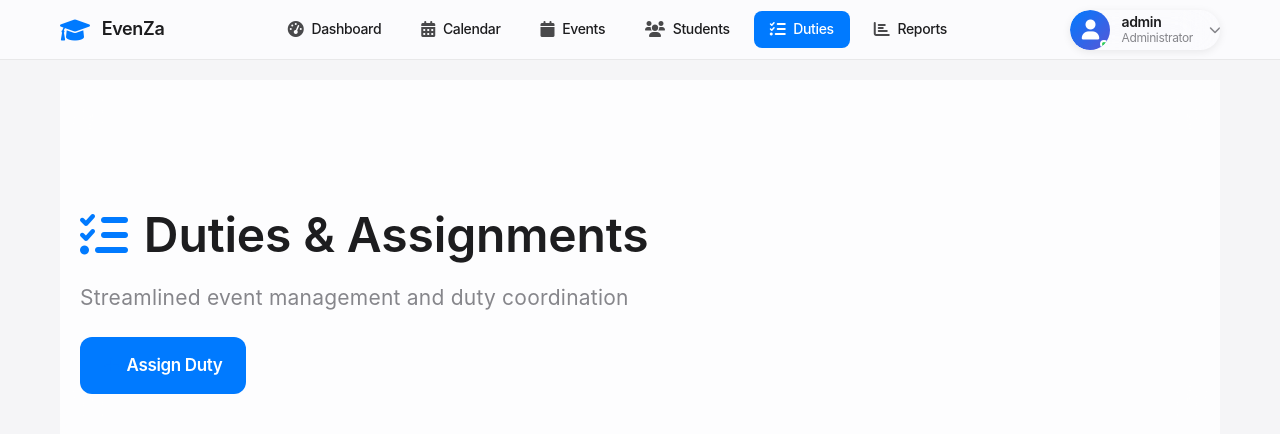
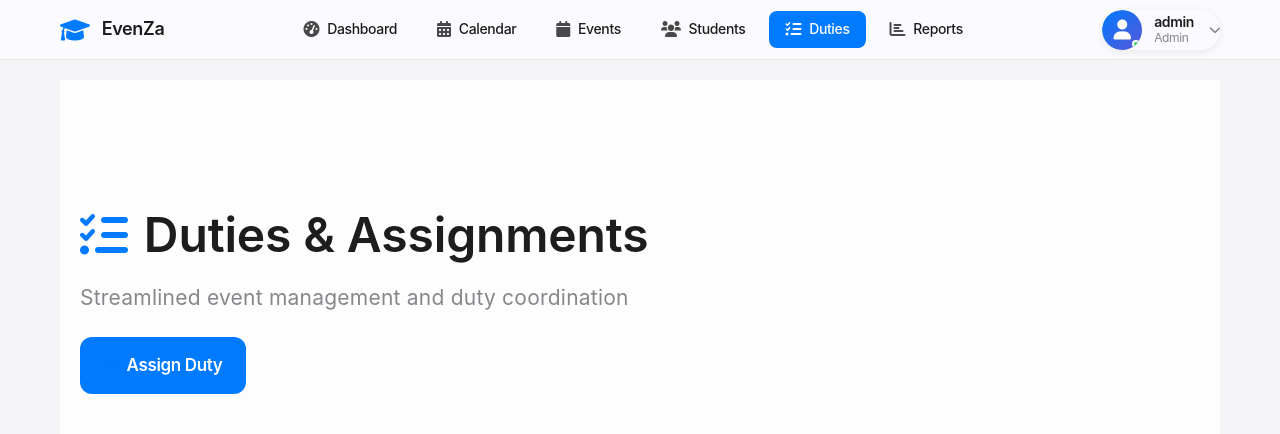
Before and after one commit to Man1sh28/event-management, a Flask app: page /duties in a window 1280 px wide. Shown: the top 434 px of the page. Run offline with Flask 3, Linux system fonts and the light colour scheme; a user stored in the database is signed in; data comes from the database, SQL or seed files in the repository; both versions use the stored data as it was after the commit; data that the repository does not hold is empty.

Commit message:
new types of user

```diff
--- a/app.py
+++ b/app.py
@@ -62,7 +62,7 @@ def init_db():
             id INTEGER PRIMARY KEY AUTOINCREMENT,
             username TEXT UNIQUE NOT NULL,
             password_hash TEXT NOT NULL,
-            role TEXT DEFAULT 'user',
+            role TEXT DEFAULT 'student',
             created_at TIMESTAMP DEFAULT CURRENT_TIMESTAMP
         )
     ''')
@@ -100,6 +100,20 @@ def login_required(f):
             return redirect(url_for('login'))
         return f(*args, **kwargs)
     return decorated_function
+
+def role_required(roles):
+    def decorator(f):
+        @wraps(f)
+        def decorated_function(*args, **kwargs):
+            if 'user_id' not in session:
+                flash('Please login to access this page', 'error')
+                return redirect(url_for('login'))
+            if session.get('role') not in roles:
+                flash('You do not have permission to access this page', 'error')
+                return redirect(url_for('dashboard'))
+            return f(*args, **kwargs)
+        return decorated_function
+    return decorator
 
 def get_calendar_data(year, month):
     cal = calendar.monthcalendar(year, month)
@@ -167,7 +181,7 @@ def day_events(year, month, day):
                          year=year, month=month, day=day)
 
 @app.route('/calendar/add_event', methods=['GET', 'POST'])
-@login_required
+@role_required(['admin', 'super_admin'])
 def add_calendar_event():
     if request.method == 'POST':
         name = request.form['name']
@@ -263,7 +277,7 @@ def events():
     return render_template('events.html', events=events, filter_type=filter_type, search=search)
 
 @app.route('/events/add', methods=['GET', 'POST'])
-@login_required
+@role_required(['admin', 'super_admin'])
 def add_event():
     if request.method == 'POST':
         name = request.form['name']
@@ -292,7 +306,7 @@ def add_event():
     return render_template('add_event.html')
 
 @app.route('/events/<int:id>/edit', methods=['GET', 'POST'])
-@login_required
+@role_required(['admin', 'super_admin'])
 def edit_event(id):
     conn = get_db_connection()
     event = conn.execute('SELECT * FROM events WHERE id = ?', (id,)).fetchone()
@@ -324,7 +338,7 @@ def edit_event(id):
     return render_template('edit_event.html', event=event)
 
 @app.route('/events/<int:id>/delete', methods=['POST'])
-@login_required
+@role_required(['admin', 'super_admin'])
 def delete_event(id):
     conn = get_db_connection()
     conn.execute('DELETE FROM events WHERE id = ?', (id,))
@@ -353,7 +367,7 @@ def participants():
     return render_template('participants.html', participants=participants, search=search)
 
 @app.route('/participants/add', methods=['GET', 'POST'])
-@login_required
+@role_required(['admin', 'super_admin'])
 def add_participant():
     if request.method == 'POST':
         unique_id = request.form['unique_id']
@@ -383,7 +397,7 @@ def add_participant():
     return render_template('add_participant.html')
 
 @app.route('/participants/<int:id>/edit', methods=['GET', 'POST'])
-@login_required
+@role_required(['admin', 'super_admin'])
 def edit_participant(id):
     conn = get_db_connection()
     participant = conn.execute('SELECT * FROM participants WHERE id = ?', (id,)).fetchone()
@@ -416,7 +430,7 @@ def edit_participant(id):
     return render_template('edit_participant.html', participant=participant)
 
 @app.route('/participants/<int:id>/delete', methods=['POST'])
-@login_required
+@role_required(['admin', 'super_admin'])
 def delete_participant(id):
     conn = get_db_connection()
     conn.execute('DELETE FROM participants WHERE id = ?', (id,))
@@ -449,7 +463,7 @@ def duties():
                          duty_personnel=duty_personnel)
 
 @app.route('/duties/assign', methods=['GET', 'POST'])
-@login_required
+@role_required(['admin', 'super_admin'])
 def assign_duty():
     if request.method == 'POST':
         event_id = request.form['event_id']
@@ -497,12 +511,12 @@ def assign_duty():
     return render_template('add_duty.html', events=events)
 
 @app.route('/duties/add', methods=['GET', 'POST'])
-@login_required
+@role_required(['admin', 'super_admin'])
 def add_duty():
     return assign_duty()
 
 @app.route('/duties/<int:id>/edit', methods=['GET', 'POST'])
-@login_required
+@role_required(['admin', 'super_admin'])
 def edit_duty(id):
     conn = get_db_connection()
     duty = conn.execute('SELECT * FROM duties WHERE id = ?', (id,)).fetchone()
@@ -552,7 +566,7 @@ def edit_duty(id):
     return render_template('edit_duty.html', duty=duty, events=events, duty_personnel=duty_personnel)
 
 @app.route('/duties/<int:id>/delete', methods=['POST'])
-@login_required
+@role_required(['admin', 'super_admin'])
 def delete_duty(id):
     conn = get_db_connection()
     conn.execute('DELETE FROM duties WHERE id = ?', (id,))
@@ -641,7 +655,11 @@ def register():
             return render_template('register.html')
 
         password_hash = generate_password_hash(password)
-        conn.execute('INSERT INTO users (username, password_hash) VALUES (?, ?)', (username, password_hash))
+        # Check if this is the first user, if so, make them super_admin
+        count = conn.execute('SELECT COUNT(*) as count FROM users').fetchone()['count']
+        role = 'super_admin' if count == 0 else 'student'
+
+        conn.execute('INSERT INTO users (username, password_hash, role) VALUES (?, ?, ?)', (username, password_hash, role))
         conn.commit()
         conn.close()
 
@@ -700,7 +718,7 @@ def reports():
                          duty_stats=duty_stats)
 
 @app.route('/reports/export')
-@login_required
+@role_required(['admin', 'super_admin'])
 def export_reports():
     import csv
     from io import StringIO
@@ -754,7 +772,7 @@ def export_reports():
     return response
 
 @app.route('/export/events')
-@login_required
+@role_required(['admin', 'super_admin'])
 def export_events():
     import csv
     from io import StringIO
@@ -778,7 +796,7 @@ def export_events():
     return response
 
 @app.route('/export/participants')
-@login_required
+@role_required(['admin', 'super_admin'])
 def export_participants():
     import csv
     from io import StringIO
@@ -802,7 +820,7 @@ def export_participants():
     return response
 
 @app.route('/export/duties')
-@login_required
+@role_required(['admin', 'super_admin'])
 def export_duties():
     import csv
     from io import StringIO
@@ -832,7 +850,7 @@ def export_duties():
     return response
 
 @app.route('/export/teachers')
-@login_required
+@role_required(['admin', 'super_admin'])
 def export_teachers():
     import csv
     from io import StringIO
@@ -859,7 +877,7 @@ def export_teachers():
     return response
 
 @app.route('/delete_all_data', methods=['POST'])
-@login_required
+@role_required(['super_admin'])
 def delete_all_data():
     try:
         conn = get_db_connection()
@@ -867,7 +885,7 @@ def delete_all_data():
         conn.execute('DELETE FROM duty_personnel')
         conn.execute('DELETE FROM participants')
         conn.execute('DELETE FROM events')
-        conn.execute('DELETE FROM users')
+        conn.execute('DELETE FROM users WHERE role != "super_admin"')
         conn.commit()
         conn.close()
 
@@ -933,6 +951,29 @@ def scan_event():
     except Exception as e:
         return jsonify({'error': f'Server error: {str(e)}'}), 500
 
+@app.route('/manage_users')
+@role_required(['super_admin'])
+def manage_users():
+    conn = get_db_connection()
+    users = conn.execute('SELECT id, username, role FROM users WHERE role != "super_admin"').fetchall()
+    conn.close()
+    return render_template('manage_users.html', users=users)
+
+@app.route('/promote_user/<int:user_id>/<string:role>')
+@role_required(['super_admin'])
+def promote_user(user_id, role):
+    if role not in ['admin', 'student']:
+        flash('Invalid role', 'error')
+        return redirect(url_for('manage_users'))
+
+    conn = get_db_connection()
+    conn.execute('UPDATE users SET role = ? WHERE id = ?', (role, user_id))
+    conn.commit()
+    conn.close()
+
+    flash(f'User role updated to {role}', 'success')
+    return redirect(url_for('manage_users'))
+
 if __name__ == "__main__":
     init_db()
     port = int(os.environ.get("PORT", 8000))
--- a/templates/base.html
+++ b/templates/base.html
@@ -375,19 +375,24 @@
                             </div>
                             <div class="user-info">
                                 <div class="user-name">{{ session.username }}</div>
-                                <div class="user-role">Administrator</div>
+                                <div class="user-role">{{ session.role|capitalize|replace('_', ' ') }}</div>
                             </div>
                             <i class="fas fa-chevron-down user-chevron"></i>
                         </div>
                         <ul class="dropdown-menu dropdown-menu-end" aria-labelledby="userProfile">
                             <li class="dropdown-header">
                                 <h6>{{ session.username }}</h6>
-                                <p>Administrator Account</p>
+                                <p>{{ session.role|capitalize|replace('_', ' ') }} Account</p>
                             </li>
                             <li><hr class="dropdown-divider"></li>
                             <li><a class="dropdown-item" href="{{ url_for('dashboard') }}">
                                 <i class="fas fa-tachometer-alt"></i>Dashboard
                             </a></li>
+                            {% if session.role == 'super_admin' %}
+                            <li><a class="dropdown-item" href="{{ url_for('manage_users') }}">
+                                <i class="fas fa-users-cog"></i>Manage Users
+                            </a></li>
+                            {% endif %}
                             <li><a class="dropdown-item" href="{{ url_for('reports') }}">
                                 <i class="fas fa-chart-bar"></i>Reports
                             </a></li>
--- a/templates/calendar.html
+++ b/templates/calendar.html
@@ -743,12 +743,14 @@
                         <i class="fas fa-calendar calendar-icon"></i>
                         Event Calendar
                     </h1>
+                    {% if session.role in ['admin', 'super_admin'] %}
                     <div class="calendar-actions">
                         <a href="{{ url_for('add_calendar_event') }}" class="btn-primary">
                             <i class="fas fa-plus"></i>
                             Add Event
                         </a>
                     </div>
+                    {% endif %}
                 </div>
 
                 <div class="calendar-navigation">
@@ -786,11 +788,13 @@
                                             <div class="day-number">
                                                 <a href="{{ url_for('day_events', year=year, month=month, day=day) }}">{{ day }}</a>
                                             </div>
+                                            {% if session.role in ['admin', 'super_admin'] %}
                                             <div class="add-event-link">
                                                 <a href="{{ url_for('add_calendar_event', year=year, month=month, day=day) }}" class="add-btn" title="Add Event">
                                                     <i class="fas fa-plus"></i>
                                                 </a>
                                             </div>
+                                            {% endif %}
                                         </div>
                                         <div class="day-events">
                                             {% set day_str = year ~ '-' ~ (month|string).zfill(2) ~ '-' ~ (day|string).zfill(2) %}
--- a/templates/dashboard.html
+++ b/templates/dashboard.html
@@ -770,6 +770,7 @@
                 </div>
                 <div class="card-body">
                     <div class="action-buttons">
+                        {% if session.role in ['admin', 'super_admin'] %}
                         <button class="action-btn" onclick="openImageScanner()">
                             <i class="fas fa-camera"></i>Scan Event from Image
                         </button>
@@ -782,12 +783,15 @@
                         <a href="{{ url_for('add_duty') }}" class="action-btn warning">
                             <i class="fas fa-tasks"></i>Assign Duty
                         </a>
+                        {% endif %}
                         <a href="{{ url_for('reports') }}" class="action-btn secondary">
                             <i class="fas fa-chart-bar"></i>View Reports
                         </a>
+                        {% if session.role == 'super_admin' %}
                         <button class="action-btn" style="background: #ff3b30;" onclick="confirmDeleteAllData()">
                             <i class="fas fa-trash-alt"></i>Delete All Data
                         </button>
+                        {% endif %}
                     </div>
                 </div>
             </div>
@@ -795,6 +799,7 @@
     </div>
 
 
+    {% if session.role == 'super_admin' %}
     <div class="container">
         <div class="danger-zone">
             <h2><i class="fas fa-exclamation-triangle"></i> Danger Zone</h2>
@@ -805,6 +810,7 @@
             </div>
         </div>
     </div>
+    {% endif %}
 
     <!-- Modern Modal System -->
     <div id="modal-overlay" class="modal-overlay" style="display: none;">
--- a/templates/day_events.html
+++ b/templates/day_events.html
@@ -7,7 +7,9 @@
     <div class="day-header">
         <h1>Events for {{ selected_date.strftime('%A, %B %d, %Y') }}</h1>
         <div class="day-actions">
+            {% if session.role in ['admin', 'super_admin'] %}
             <a href="{{ url_for('add_calendar_event', year=year, month=month, day=day) }}" class="btn btn-primary">Add Event</a>
+            {% endif %}
             <a href="{{ url_for('calendar_view', year=year, month=month) }}" class="btn btn-secondary">Back to Calendar</a>
         </div>
     </div>
@@ -32,12 +34,14 @@
                             <p class="event-schools">Participating Schools: {{ event.participating_schools }}</p>
                         {% endif %}
                     </div>
+                    {% if session.role in ['admin', 'super_admin'] %}
                     <div class="event-actions">
                         <a href="{{ url_for('edit_event', id=event.id) }}" class="btn btn-edit">Edit</a>
                         <form method="POST" action="{{ url_for('delete_event', id=event.id) }}" style="display: inline;" onsubmit="return confirm('Are you sure you want to delete this event?');">
                             <button type="submit" class="btn btn-delete">Delete</button>
                         </form>
                     </div>
+                    {% endif %}
                 </div>
             {% endfor %}
         </div>
@@ -46,7 +50,9 @@
             <div class="no-events-content">
                 <h3>No events scheduled for this day</h3>
                 <p>There are no events scheduled for {{ selected_date.strftime('%B %d, %Y') }}.</p>
+                {% if session.role in ['admin', 'super_admin'] %}
                 <a href="{{ url_for('add_calendar_event', year=year, month=month, day=day) }}" class="btn btn-primary">Add First Event</a>
+                {% endif %}
             </div>
         </div>
     {% endif %}
--- a/templates/duties.html
+++ b/templates/duties.html
@@ -465,11 +465,13 @@
     <div class="container">
         <h1><i class="fas fa-tasks"></i>Duties & Assignments</h1>
         <p>Streamlined event management and duty coordination</p>
+        {% if session.role in ['admin', 'super_admin'] %}
         <div class="header-actions">
             <a href="{{ url_for('add_duty') }}" class="action-btn">
                 <i class="fas fa-plus"></i> Assign Duty
             </a>
         </div>
+        {% endif %}
     </div>
 </div>
 
@@ -527,7 +529,9 @@
                                 <th>Duty Type</th>
                                 <th>Time Slot</th>
                                 <th>Location</th>
+                                {% if session.role in ['admin', 'super_admin'] %}
                                 <th>Actions</th>
+                                {% endif %}
                             </tr>
                         </thead>
                         <tbody>
@@ -552,6 +556,7 @@
                                     <td>
                                         {{ duty.location or '-' }}
                                     </td>
+                                    {% if session.role in ['admin', 'super_admin'] %}
                                     <td>
                                         <div class="btn-group">
                                             <a href="{{ url_for('edit_duty', id=duty.id) }}"
@@ -569,6 +574,7 @@
                                             </form>
                                         </div>
                                     </td>
+                                    {% endif %}
                                 </tr>
                             {% endfor %}
                         </tbody>
--- a/templates/events.html
+++ b/templates/events.html
@@ -7,9 +7,11 @@
     <div class="header">
         <div class="header-content">
             <h1><i class="fas fa-calendar"></i> Events</h1>
+            {% if session.role in ['admin', 'super_admin'] %}
             <a href="{{ url_for('add_event') }}" class="add-btn">
                 <i class="fas fa-plus"></i> Add New Event
             </a>
+            {% endif %}
         </div>
     </div>
 
@@ -72,6 +74,7 @@
                             </div>
                         {% endif %}
                     </div>
+                    {% if session.role in ['admin', 'super_admin'] %}
                     <div class="event-footer">
                         <a href="{{ url_for('edit_event', id=event.id) }}" class="btn-sm btn-edit">
                             <i class="fas fa-edit"></i> Edit
@@ -83,6 +86,7 @@
                             </button>
                         </form>
                     </div>
+                    {% endif %}
                 </div>
             {% endfor %}
         {% endif %}
--- a/templates/participants.html
+++ b/templates/participants.html
@@ -635,10 +635,12 @@
                     <i class="fas fa-users"></i>
                     Participants
                 </h1>
+                {% if session.role in ['admin', 'super_admin'] %}
                 <a href="{{ url_for('add_participant') }}" class="action-btn">
                     <i class="fas fa-user-plus"></i>
                     Add Participant
                 </a>
+                {% endif %}
             </div>
 
 
@@ -670,7 +672,9 @@
                                         <th>Department</th>
                                         <th>Contact</th>
                                         <th>Events</th>
+                                        {% if session.role in ['admin', 'super_admin'] %}
                                         <th>Actions</th>
+                                        {% endif %}
                                     </tr>
                                 </thead>
                                 <tbody>
@@ -691,6 +695,7 @@
                                             <td>
                                                 <span class="events-count">{{ participant.events_count }} events</span>
                                             </td>
+                                            {% if session.role in ['admin', 'super_admin'] %}
                                             <td>
                                                 <div class="action-group">
                                                     <a href="{{ url_for('edit_participant', id=participant.id) }}"
@@ -710,6 +715,7 @@
                                                     </form>
                                                 </div>
                                             </td>
+                                            {% endif %}
                                         </tr>
                                     {% endfor %}
                                 </tbody>
--- a/templates/reports.html
+++ b/templates/reports.html
@@ -578,6 +578,7 @@
         </div>
     </div>
 
+    {% if session.role in ['admin', 'super_admin'] %}
     <div class="container">
         <div class="export-section">
             <h3 class="export-title">Export Data</h3>
@@ -595,6 +596,7 @@
             </div>
         </div>
     </div>
+    {% endif %}
 
     <script>
 
```
Also changed, not shown: templates/manage_users.html (added, +60 -0 lines), events.db.
